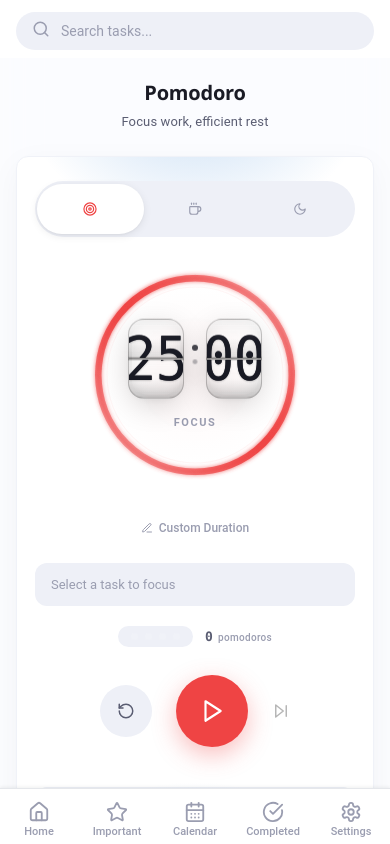
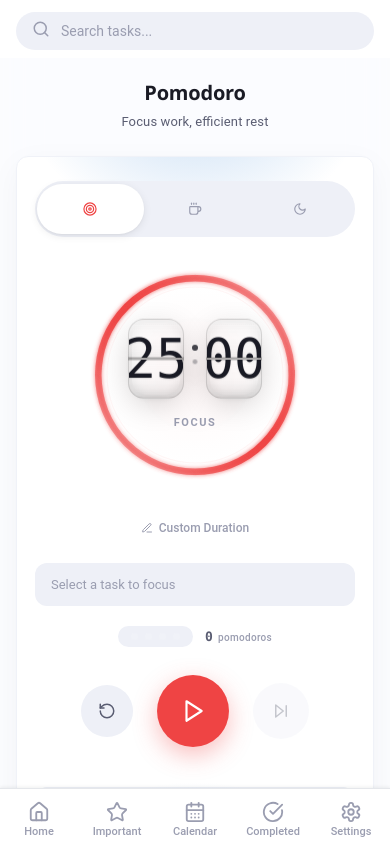
Before and after one commit to Choyeon/choyeon-todo, a Vue app: page /#/pomodoro in a window 390 px wide. Built offline with nearby package versions, Linux system fonts and the light colour scheme.

Commit message:
fix: 修复翻转卡片闪烁和跳过按钮样式问题

```diff
--- a/src/components/FlipCard.vue
+++ b/src/components/FlipCard.vue
@@ -2,17 +2,17 @@
   <div class="flip-card" :class="{ flipping: isFlipping }">
     <div class="flip-card-inner">
       <div class="flip-card-top">
-        <span class="flip-card-top-inner">{{ displayValue }}</span>
+        <span>{{ isFlipping ? previousValue : displayValue }}</span>
       </div>
       <div class="flip-card-bottom">
-        <span class="flip-card-bottom-inner">{{ displayValue }}</span>
+        <span>{{ displayValue }}</span>
       </div>
       <div class="flip-card-back">
         <div class="flip-card-back-top">
-          <span>{{ previousValue }}</span>
+          <span>{{ displayValue }}</span>
         </div>
         <div class="flip-card-back-bottom">
-          <span>{{ displayValue }}</span>
+          <span>{{ isFlipping ? previousValue : displayValue }}</span>
         </div>
       </div>
     </div>
@@ -44,7 +44,7 @@ watch(
 
       setTimeout(() => {
         displayValue.value = newVal
-      }, 180)
+      }, 300)
 
       setTimeout(() => {
         isFlipping.value = false
@@ -89,22 +89,25 @@ onMounted(() => {
   );
   border: 1px solid rgba(0, 0, 0, 0.12);
   backdrop-filter: blur(4px);
+  backface-visibility: hidden;
 }
 
 .flip-card-top {
   top: 0;
   border-radius: 16px 16px 0 0;
   border-bottom: 1px solid rgba(0, 0, 0, 0.18);
+  transform-origin: bottom center;
 }
 
 .flip-card-bottom {
   bottom: 0;
   border-radius: 0 0 16px 16px;
   border-top: 1px solid rgba(255, 255, 255, 0.08);
+  transform-origin: top center;
 }
 
-.flip-card-top-inner,
-.flip-card-bottom-inner {
+.flip-card-top span,
+.flip-card-bottom span {
   display: flex;
   align-items: center;
   justify-content: center;
@@ -117,11 +120,11 @@ onMounted(() => {
   text-shadow: 0 1px 2px rgba(0, 0, 0, 0.1);
 }
 
-.flip-card-top-inner {
+.flip-card-top span {
   transform: translateY(0);
 }
 
-.flip-card-bottom-inner {
+.flip-card-bottom span {
   transform: translateY(-50%);
 }
 
@@ -155,6 +158,7 @@ onMounted(() => {
   border-radius: 16px 16px 0 0;
   border-bottom: 1px solid rgba(0, 0, 0, 0.2);
   transform-origin: bottom center;
+  transform: rotateX(90deg);
 }
 
 .flip-card-back-bottom {
@@ -162,6 +166,7 @@ onMounted(() => {
   border-radius: 0 0 16px 16px;
   border-top: 1px solid rgba(255, 255, 255, 0.06);
   transform-origin: top center;
+  transform: rotateX(-90deg);
 }
 
 .flip-card-back-top span,
@@ -186,48 +191,57 @@ onMounted(() => {
   transform: translateY(-50%);
 }
 
+.flip-card.flipping .flip-card-top {
+  animation: flipTopFront 0.6s cubic-bezier(0.68, -0.55, 0.265, 1.55) forwards;
+}
+
+.flip-card.flipping .flip-card-bottom {
+  animation: flipBottomFront 0.6s cubic-bezier(0.68, -0.55, 0.265, 1.55) forwards;
+  animation-delay: 0.15s;
+}
+
 .flip-card.flipping .flip-card-back-top {
-  animation: flipTop 0.6s cubic-bezier(0.68, -0.55, 0.265, 1.55) forwards;
+  animation: flipTopBack 0.6s cubic-bezier(0.68, -0.55, 0.265, 1.55) forwards;
+  animation-delay: 0.15s;
 }
 
 .flip-card.flipping .flip-card-back-bottom {
-  animation: flipBottom 0.6s cubic-bezier(0.68, -0.55, 0.265, 1.55) forwards;
-  animation-delay: 0.15s;
+  animation: flipBottomBack 0.6s cubic-bezier(0.68, -0.55, 0.265, 1.55) forwards;
 }
 
-@keyframes flipTop {
+@keyframes flipTopFront {
   0% {
     transform: rotateX(0deg);
-    box-shadow: 0 0 0 rgba(0, 0, 0, 0);
-  }
-  25% {
-    box-shadow: 0 -8px 20px rgba(0, 0, 0, 0.15);
-  }
-  50% {
-    transform: rotateX(-90deg);
-    box-shadow: 0 -12px 30px rgba(0, 0, 0, 0.2);
   }
   100% {
     transform: rotateX(-90deg);
-    box-shadow: 0 0 0 rgba(0, 0, 0, 0);
   }
 }
 
-@keyframes flipBottom {
+@keyframes flipBottomFront {
+  0% {
+    transform: rotateX(0deg);
+  }
+  100% {
+    transform: rotateX(90deg);
+  }
+}
+
+@keyframes flipTopBack {
   0% {
     transform: rotateX(90deg);
-    box-shadow: 0 0 0 rgba(0, 0, 0, 0);
-  }
-  50% {
-    transform: rotateX(90deg);
-    box-shadow: 0 12px 30px rgba(0, 0, 0, 0.2);
-  }
-  75% {
-    box-shadow: 0 8px 20px rgba(0, 0, 0, 0.15);
   }
   100% {
     transform: rotateX(0deg);
-    box-shadow: 0 0 0 rgba(0, 0, 0, 0);
+  }
+}
+
+@keyframes flipBottomBack {
+  0% {
+    transform: rotateX(-90deg);
+  }
+  100% {
+    transform: rotateX(0deg);
   }
 }
 
@@ -294,21 +308,11 @@ onMounted(() => {
     height: 80px;
   }
 
-  .flip-card-top-inner,
-  .flip-card-bottom-inner,
+  .flip-card-top span,
+  .flip-card-bottom span,
   .flip-card-back-top span,
   .flip-card-back-bottom span {
     font-size: 52px;
-  }
-
-  .flip-card-top-inner,
-  .flip-card-back-top span {
-    padding-bottom: 4px;
-  }
-
-  .flip-card-bottom-inner,
-  .flip-card-back-bottom span {
-    padding-top: 4px;
   }
 }
 
@@ -318,21 +322,11 @@ onMounted(() => {
     height: 68px;
   }
 
-  .flip-card-top-inner,
-  .flip-card-bottom-inner,
+  .flip-card-top span,
+  .flip-card-bottom span,
   .flip-card-back-top span,
   .flip-card-back-bottom span {
     font-size: 44px;
-  }
-
-  .flip-card-top-inner,
-  .flip-card-back-top span {
-    padding-bottom: 3px;
-  }
-
-  .flip-card-bottom-inner,
-  .flip-card-back-bottom span {
-    padding-top: 3px;
   }
 }
 
@@ -342,8 +336,8 @@ onMounted(() => {
     height: 60px;
   }
 
-  .flip-card-top-inner,
-  .flip-card-bottom-inner,
+  .flip-card-top span,
+  .flip-card-bottom span,
   .flip-card-back-top span,
   .flip-card-back-bottom span {
     font-size: 38px;
@@ -351,6 +345,8 @@ onMounted(() => {
 }
 
 @media (prefers-reduced-motion: reduce) {
+  .flip-card.flipping .flip-card-top,
+  .flip-card.flipping .flip-card-bottom,
   .flip-card.flipping .flip-card-back-top,
   .flip-card.flipping .flip-card-back-bottom {
     animation: none !important;
--- a/src/components/PomodoroTimer.vue
+++ b/src/components/PomodoroTimer.vue
@@ -945,6 +945,36 @@ onMounted(() => {
   transform: none;
 }
 
+.control-btn.skip-btn {
+  width: 56px;
+  height: 56px;
+  min-width: 44px;
+  min-height: 44px;
+  background: var(--color-bg-secondary);
+  color: var(--color-text-secondary);
+}
+
+.control-btn.skip-btn:hover {
+  background: var(--color-border-light);
+  color: var(--color-text-primary);
+  transform: translateY(-2px);
+}
+
+.control-btn.skip-btn:active {
+  transform: translateY(0) scale(0.92);
+}
+
+.control-btn.skip-btn.disabled {
+  opacity: 0.35;
+  cursor: not-allowed;
+}
+
+.control-btn.skip-btn.disabled:hover {
+  background: var(--color-bg-secondary);
+  color: var(--color-text-secondary);
+  transform: none;
+}
+
 .control-btn.primary-btn {
   width: 80px;
   height: 80px;
```
